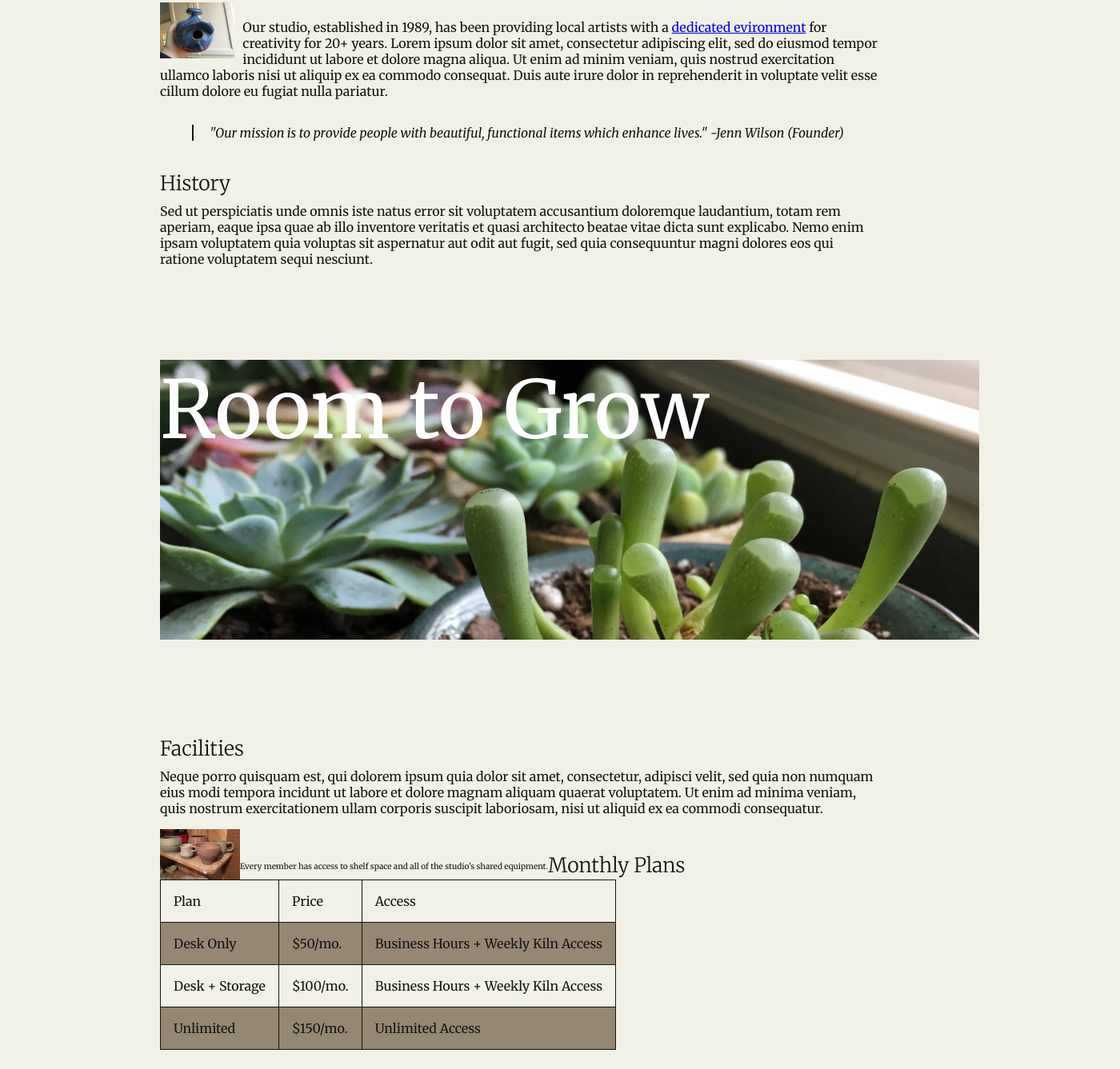
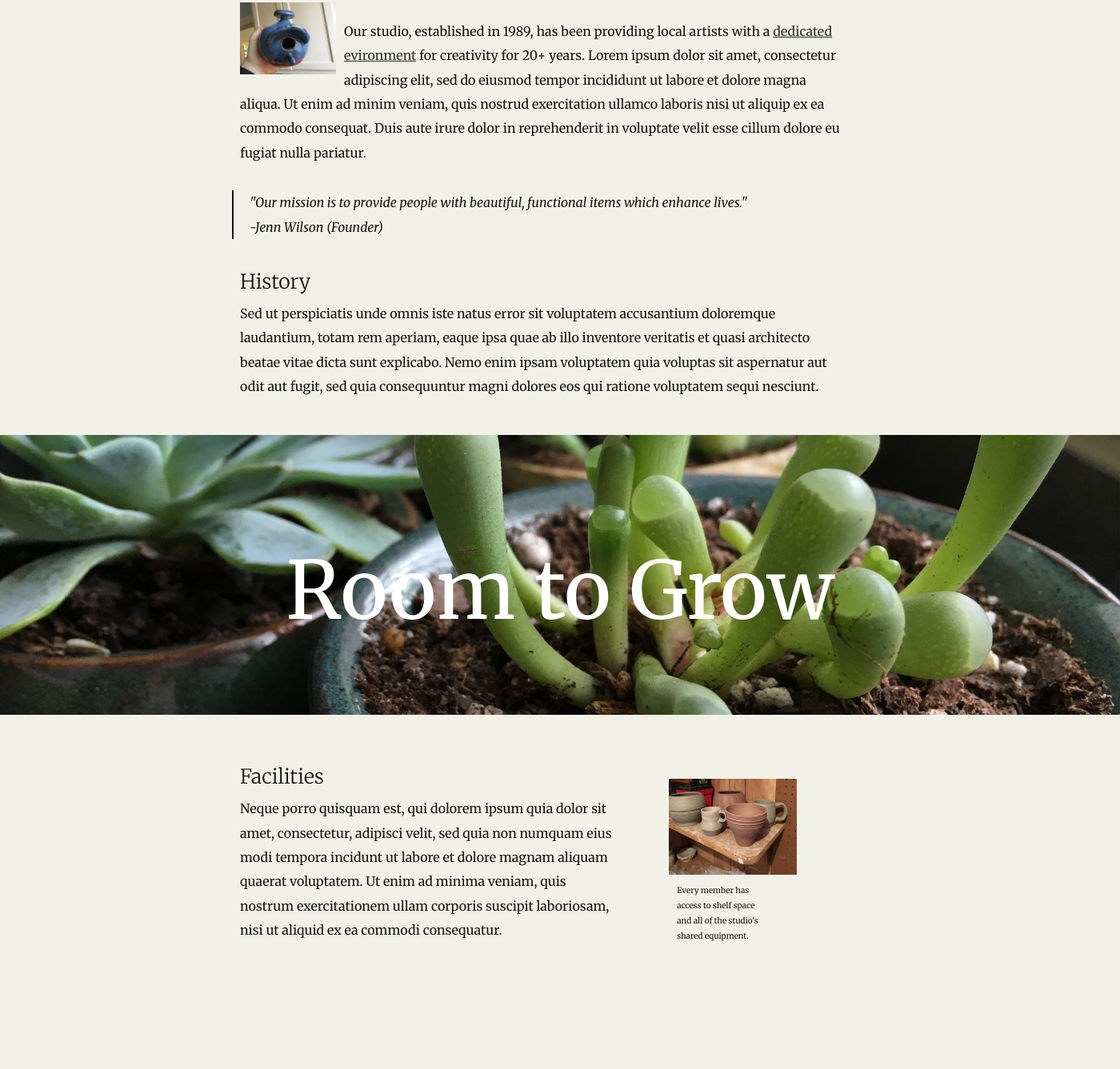
Before and after one commit to mandyleigh314/CeremicsWebsiteCSS, a plain HTML site: page about.html in a window 1280 px wide. Shown: the part 178-1515 px from the top of the page at 80% size, 1400 px wide, since content can reach past the window. Drawn offline with Linux system fonts and the light colour scheme.

Commit message:
Finished Version

```diff
--- a/about.html
+++ b/about.html
@@ -31,24 +31,29 @@
             Our studio, established in 1989, has been providing local artists with a <a href="facilities.html">dedicated evironment</a> for creativity for 20+ years. Lorem ipsum dolor sit amet, consectetur adipiscing elit, sed do eiusmod tempor incididunt ut labore et dolore magna aliqua. Ut enim ad minim veniam, quis nostrud exercitation ullamco laboris nisi ut aliquip ex ea commodo consequat. Duis aute irure dolor in reprehenderit in voluptate velit esse cillum dolore eu fugiat nulla pariatur.
           </p>
         </div>
-          <blockquote><i>"Our mission is to provide people with beautiful, functional items which enhance lives."
+          <blockquote><i>"Our mission is to provide people with beautiful, functional items which enhance lives."<br>
               -Jenn Wilson (Founder)</i></blockquote>
-              <br>
+              <br><br>
             <h2>History</h2>
               <p>Sed ut perspiciatis unde omnis iste natus error sit voluptatem accusantium doloremque laudantium, totam rem aperiam, eaque ipsa quae ab illo inventore veritatis et quasi architecto beatae vitae dicta sunt explicabo. Nemo enim ipsam voluptatem quia voluptas sit aspernatur aut odit aut fugit, sed quia consequuntur magni dolores eos qui ratione voluptatem sequi nesciunt.
               </p>
-          <p id="Room-to-grow">Room to Grow</p>
+              <!-- <img src="./images/background-3.jpg" alt="plant" id="plantbg"> -->
+              <div id="Room-to-grow">
+              <p>Room to Grow</p>
+              </div>
+          <div id="about-bottom">
+            <div id="facilities">
           <h2>Facilities</h2>
           <p>Neque porro quisquam est, qui dolorem ipsum quia dolor sit amet, consectetur, adipisci velit, sed quia non numquam eius modi tempora incidunt ut labore et dolore magnam aliquam quaerat voluptatem. Ut enim ad minima veniam, quis nostrum exercitationem ullam corporis suscipit laboriosam, nisi ut aliquid ex ea commodi consequatur.
           </p>
-          <div id="side-plants">
+        </div>
             <img src="./images/background-1.jpg" alt="pots2" id="pots2">
             <p id="tiny-text">Every member has access to shelf space and all of the studio's shared equipment.</p>
-          </div>
-          <h2>Monthly Plans</h2>
+        </div>
+          <h2 id="monthlyplans">Monthly Plans</h2>
           <table id="table">
             <thead>
-              <tr>
+              <tr id="theader">
                 <td>Plan</td>
                 <td>Price</td>
                 <td>Access</td>
--- a/styles.css
+++ b/styles.css
@@ -5,11 +5,24 @@ body {
   color: #131511;
   font-weight: normal;
 }
-
-#site-header{
+a:link {
+  color: #2B2F26;
+}
+a:visited {
+  color: #2B2F26;
+}
+a:hover {
+    color: #CD5D67;
+}
 
 
+a:active {
+    color: #968772;
 }
+p a {
+  color: #968772;
+}
+
 #main-navigation {
   font-family: 'Roboto', sans-serif;
   background-color: white;
@@ -183,8 +196,8 @@ display: inline-block;
   flex-wrap: wrap;
   align-items: center;
   justify-content: flex-start;
-  width: 900px;
-  margin: 60px 200px;
+  width: 750px;
+  margin: 60px 300px;
 }
 #img-txt {
 margin-top: -10px;
@@ -193,50 +206,92 @@ margin-top: -10px;
 
 #bird {
   float: left;
-  height: 70px;
+  height: 90px;
   width: auto;
   margin: -5px 10px 10px 0px;
 }
 #pots2 {
-  height: auto;
-  width: 100px;
+  height: 120px;
+  width: 160px;
 }
 #about-content p {
-
+line-height: 1.9em;
 }
 #about-content h2 {
 font-size: 25px;
 margin-bottom: -7px;
+align-self: flex-start;
 }
 blockquote {
   border-left: 2px solid #131511;
   padding-left: 1.25em;
+  margin-left: -10px;
+  line-height: 1.9em;
 }
+/*#plantbg {
+
+  min-width: 1280px;
+  height: 320px;
+  margin-left: -100px;
+  background-position: center;
+  background-repeat: no-repeat;
+}*/
 #Room-to-grow {
-  /*z-index: 2;*/
+  z-index: 2;
   color: white;
+  text-align: center;
   font-size: 100px;
-  /*margin-top: -250px;*/
-  /*padding-left: 100px;*/
+  margin-top: -250px;
+  padding-left: 100px;
   background-image: url("./images/background-3.jpg");
-  /*background-attachment: fixed;*/
-  /*background-position: center;
-  background-repeat: no-repeat;*/
+  background-attachment: fixed;
+  background-position: center;
+  background-repeat: no-repeat;
   background-size: cover;
-  min-width: 1024px;
+  min-width: 1000px;
   width: 100%;
   height: 350px;
+  margin-left: -300px;
+  margin-top: 30px;
+  padding: 0 200px;
+  margin-bottom: 40px;
+}
+#about-bottom {
+  display: flex;
+  flex-wrap: wrap;
+  align-items: flex-start;
+  flex-direction: column;
+  height: 400px;
+  width: 800px;
+}
+#facilities {
+  width: 63%;
+  margin-right: 10px;
 }
 #side-plants {
-  display: flex;
-  align-items: flex-end;
-  font-size: 10px;
+  width: 30%;
+}
+#pots2 {
+  margin-top: 40px;
 }
 
+#tiny-text {
+  font-size: 10px;
+  margin-left: 10px;
+  width: 15%;
+}
+
+#monthlyplans {
+  margin-bottom: 10px;
+}
 
 table {
+  margin-top: 25px;
   border: 1px solid #131511;
   border-collapse: collapse;
+}
+#theader td {
+  padding-left: 5%;
 }
 td {
   border: 1px solid #131511;
@@ -338,4 +393,5 @@ input[type=email] {
     font-size: 16px;
     justify-content: center;
     align-self: center;
+    margin-left: 180px;
 }
```
